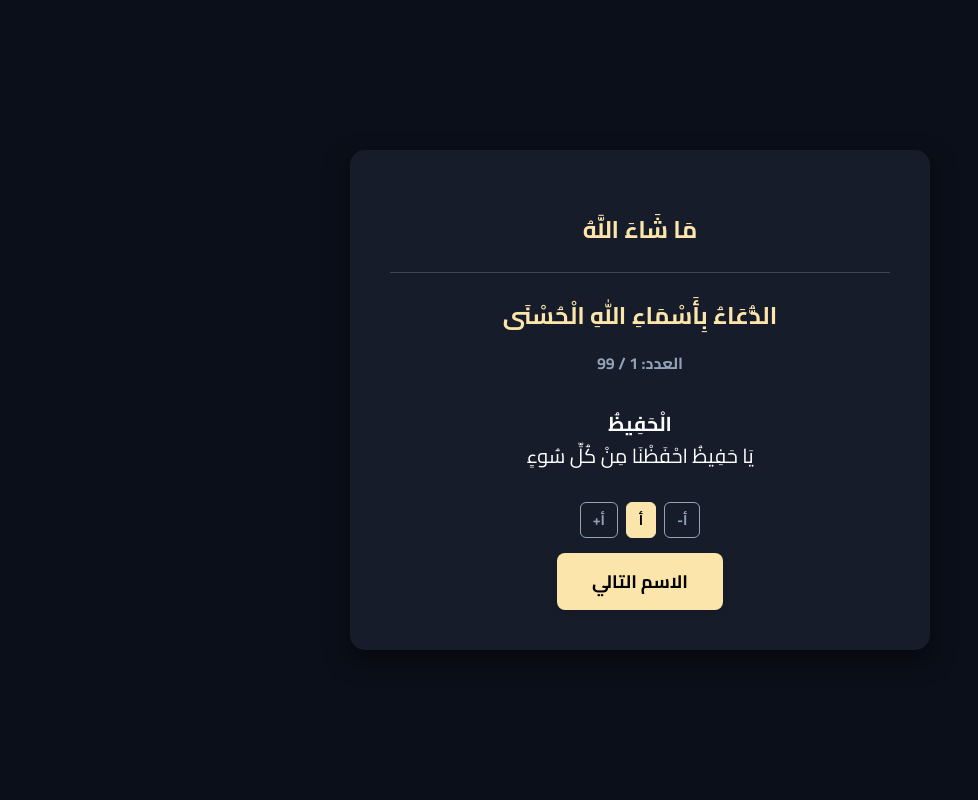
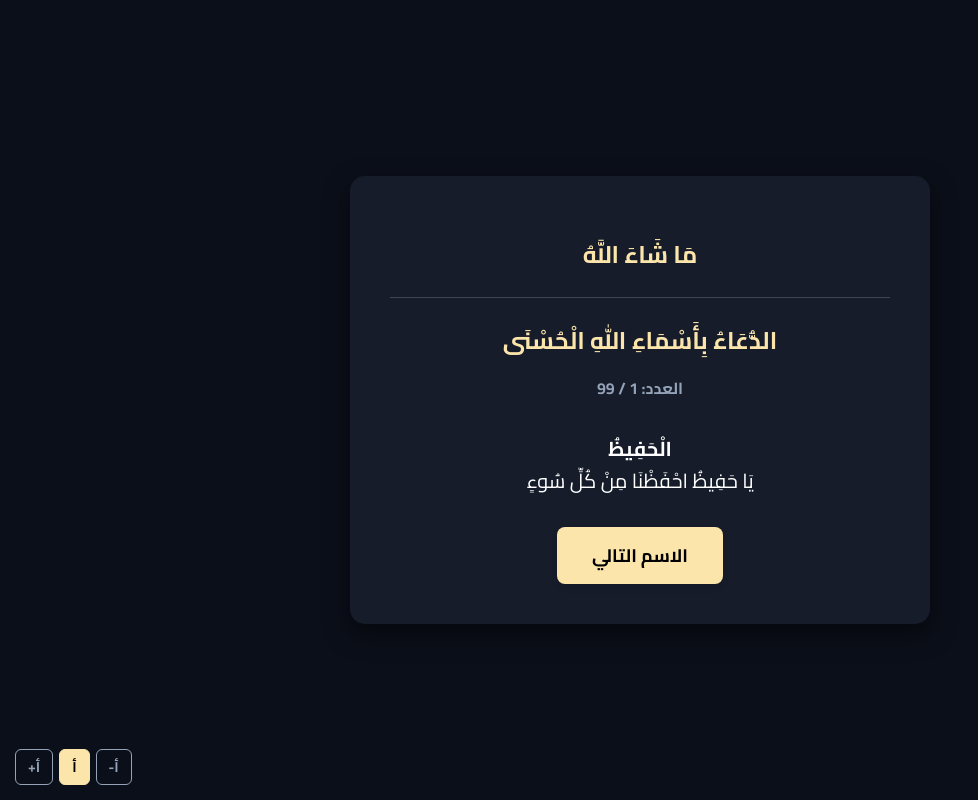
Before and after one commit to ggdev-ops/pray, a plain HTML site: page index.html in a window 1280 px wide. Shown: the whole page, without its empty margins (0-978 px from the left). Drawn offline with Linux system fonts and the light colour scheme.

Commit message:
fix: Safari zoom, Add to Home Screen, font toggle position, no-scroll

```diff
--- a/index.html
+++ b/index.html
@@ -13,6 +13,10 @@
   <title>أسماء الله الحسنى والأدعية</title>
   <link rel="manifest" href="manifest.json">
   <meta name="theme-color" content="#0b0f19">
+  <meta name="apple-mobile-web-app-capable" content="yes">
+  <meta name="apple-mobile-web-app-status-bar-style" content="black-translucent">
+  <meta name="apple-mobile-web-app-title" content="Pray">
+  <link rel="apple-touch-icon" href="icon-192.png">
 
   <!-- CSS styling section to make the web page look premium and beautiful -->
   <style>
@@ -39,6 +43,8 @@
       align-items: center;
       height: 100vh;
       margin: 0;
+      overflow: hidden;
+      -webkit-tap-highlight-color: transparent;
     }
 
     /* The central card containing the content */
@@ -51,6 +57,7 @@
       /* Subtle shadow to give the card depth (elevation) */
       box-shadow: 0 10px 25px rgba(0, 0, 0, 0.5);
       max-width: 500px;
+      max-height: 90vh;
       width: 90%; /* Responsive width for mobile screens */
       transition: all 0.5s ease; /* Smooth transition for changes (like celebration border) */
     }
@@ -146,10 +153,12 @@
 
     /* Font size toggle controls */
     .font-controls {
+      position: fixed;
+      bottom: 15px;
+      left: 15px;
       display: flex;
-      justify-content: center;
-      gap: 8px;
-      margin-bottom: 15px;
+      gap: 6px;
+      z-index: 10;
     }
 
     .font-btn {
@@ -197,13 +206,6 @@
     <!-- Paragraph displaying the Name and Prayer -->
     <p id="prayerText" class="prayer-display">اضغط على الزر للبدء</p>
 
-    <!-- Font size toggle -->
-    <div class="font-controls">
-      <button class="font-btn" data-size="small">أ-</button>
-      <button class="font-btn active" data-size="medium">أ</button>
-      <button class="font-btn" data-size="large">أ+</button>
-    </div>
-
     <!-- Celebration text shown only when 99 names are completed -->
     <div id="celebrateMsg" class="celebration-message">
       🎉 مَاشَاءَ اللَّهُ! لَقَدْ أَكْمَلْتَ 99 اسْمًا مِنَ أَسْمَاءِ اللهِ الْحُسْنَى! 🎉
@@ -211,6 +213,13 @@
 
     <!-- Main trigger button -->
     <button id="prayButton">الاسم التالي</button>
+  </div>
+
+  <!-- Font size toggle (fixed position bottom-left) -->
+  <div class="font-controls">
+    <button class="font-btn" data-size="small">أ-</button>
+    <button class="font-btn active" data-size="medium">أ</button>
+    <button class="font-btn" data-size="large">أ+</button>
   </div>
 
   <!-- 1. First, we import the external pray.js script which contains our data array `prayForGod` -->
@@ -314,6 +323,14 @@
         btn.classList.add('active');
       });
     });
+
+    // Prevent Safari double-tap zoom
+    let lastTouchEnd = 0;
+    document.addEventListener('touchend', (e) => {
+      const now = Date.now();
+      if (now - lastTouchEnd < 300) e.preventDefault();
+      lastTouchEnd = now;
+    }, false);
   </script>
 
 </body>
```
